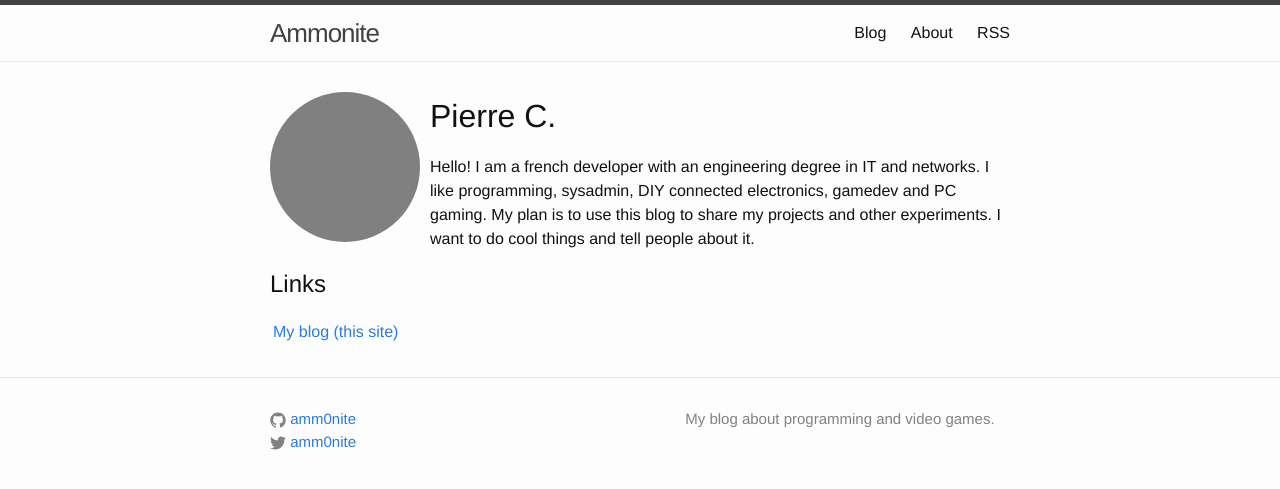
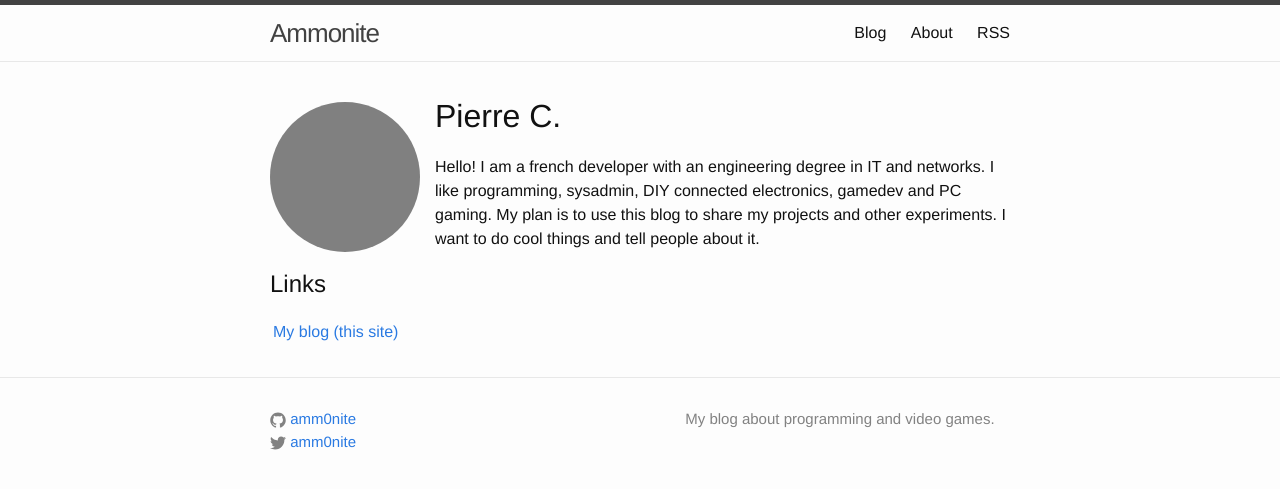
Before and after one commit to amm0nite/amm0nite.github.io, a Jekyll site: the page built from about.html, in a window 1280 px wide. Shown: the top 489 px of the page. Built offline with Jekyll 4.4.1, drawn with Linux system fonts in a browser that asks for light colours.

Commit message:
fix about page

```diff
--- a/_sass/_ammonite.scss
+++ b/_sass/_ammonite.scss
@@ -3,13 +3,14 @@
     float:left;
     width: 150px;
 	height: 150px;
+	margin-top:10px;
 }
 #ammonite_pic img {
     border-radius: 75px;
 }
 
 #ammonite_text {
-    margin-left:160px;
+    margin-left:165px;
 }
 
 .post-link {
```
